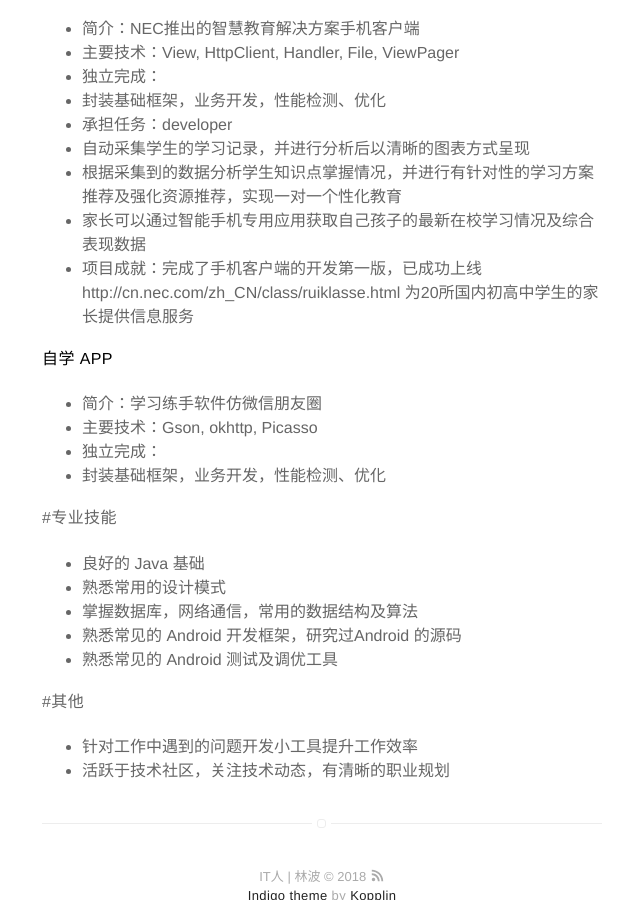
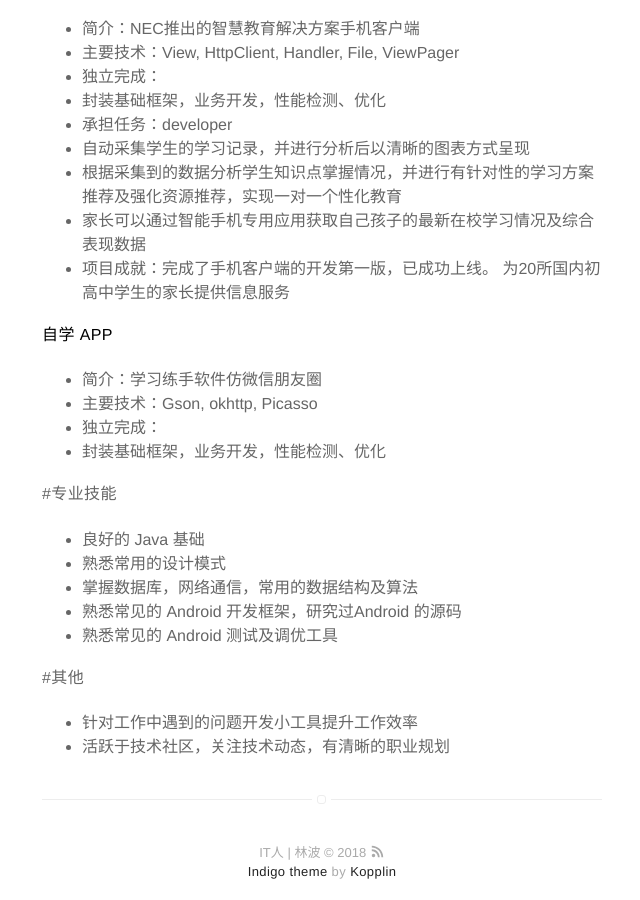
Before and after one commit to obnil/obnil.github.io, a Jekyll site: the page built from about.md, in a window 1280 px wide and 900 px high, scrolled down 1259 px. Shown: the whole window, without its empty margins (318-958 px from the left). Built offline with Jekyll 4.4.1, drawn with Linux system fonts in a browser that asks for light colours; some of the changed lines change nothing that is shown.

Commit message:
屏幕适配

```diff
--- a/about.md
+++ b/about.md
@@ -49,8 +49,7 @@ layout: page
  - 自动采集学生的学习记录，并进行分析后以清晰的图表方式呈现
  - 根据采集到的数据分析学生知识点掌握情况，并进行有针对性的学习方案推荐及强化资源推荐，实现一对一个性化教育
  - 家长可以通过智能手机专用应用获取自己孩子的最新在校学习情况及综合表现数据
-- 项目成就：完成了手机客户端的开发第一版，已成功上线
-http://cn.nec.com/zh_CN/class/ruiklasse.html
+- 项目成就：完成了手机客户端的开发第一版，已成功上线。
 为20所国内初高中学生的家长提供信息服务
 
 **自学 APP**
```
